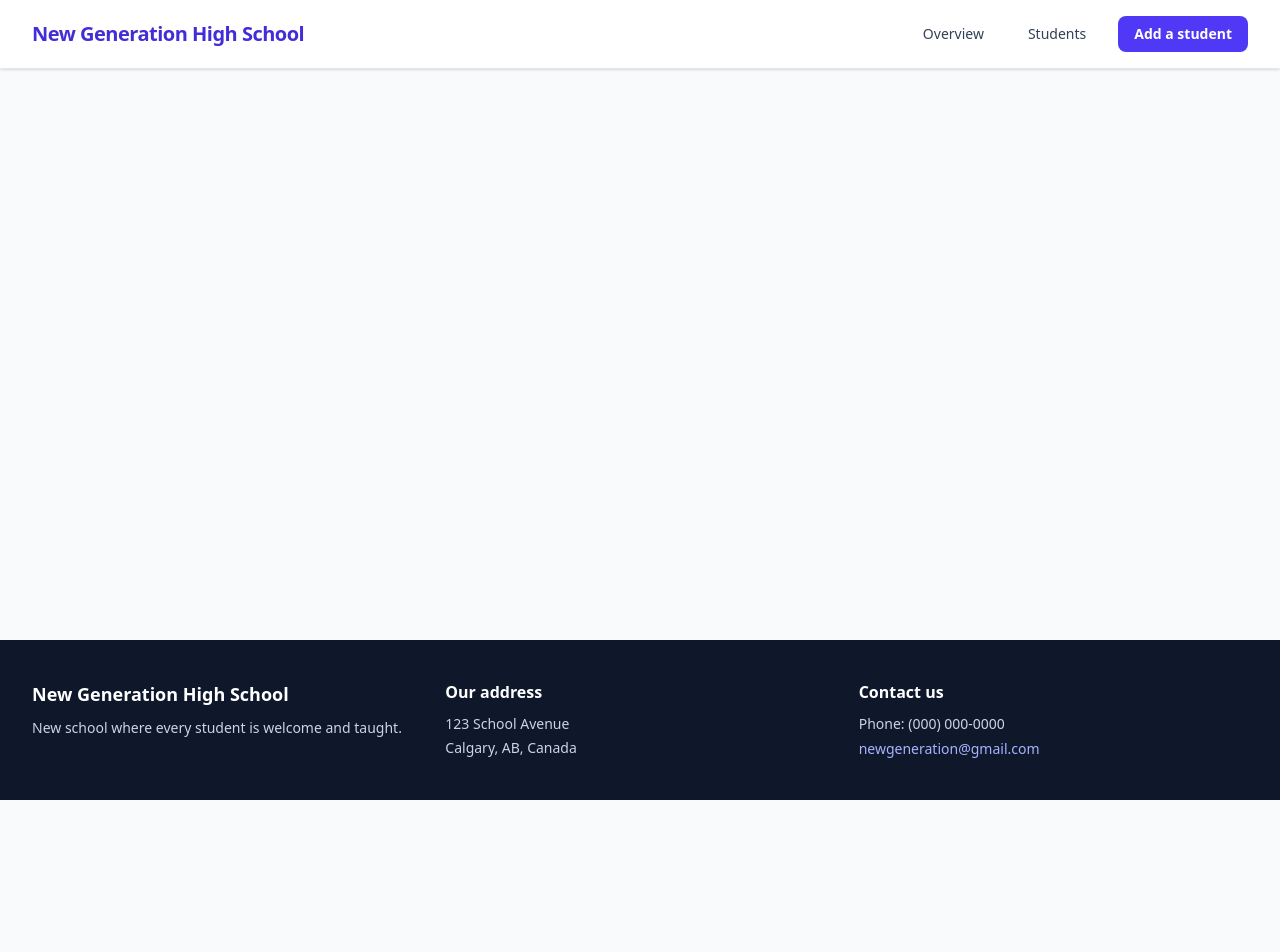
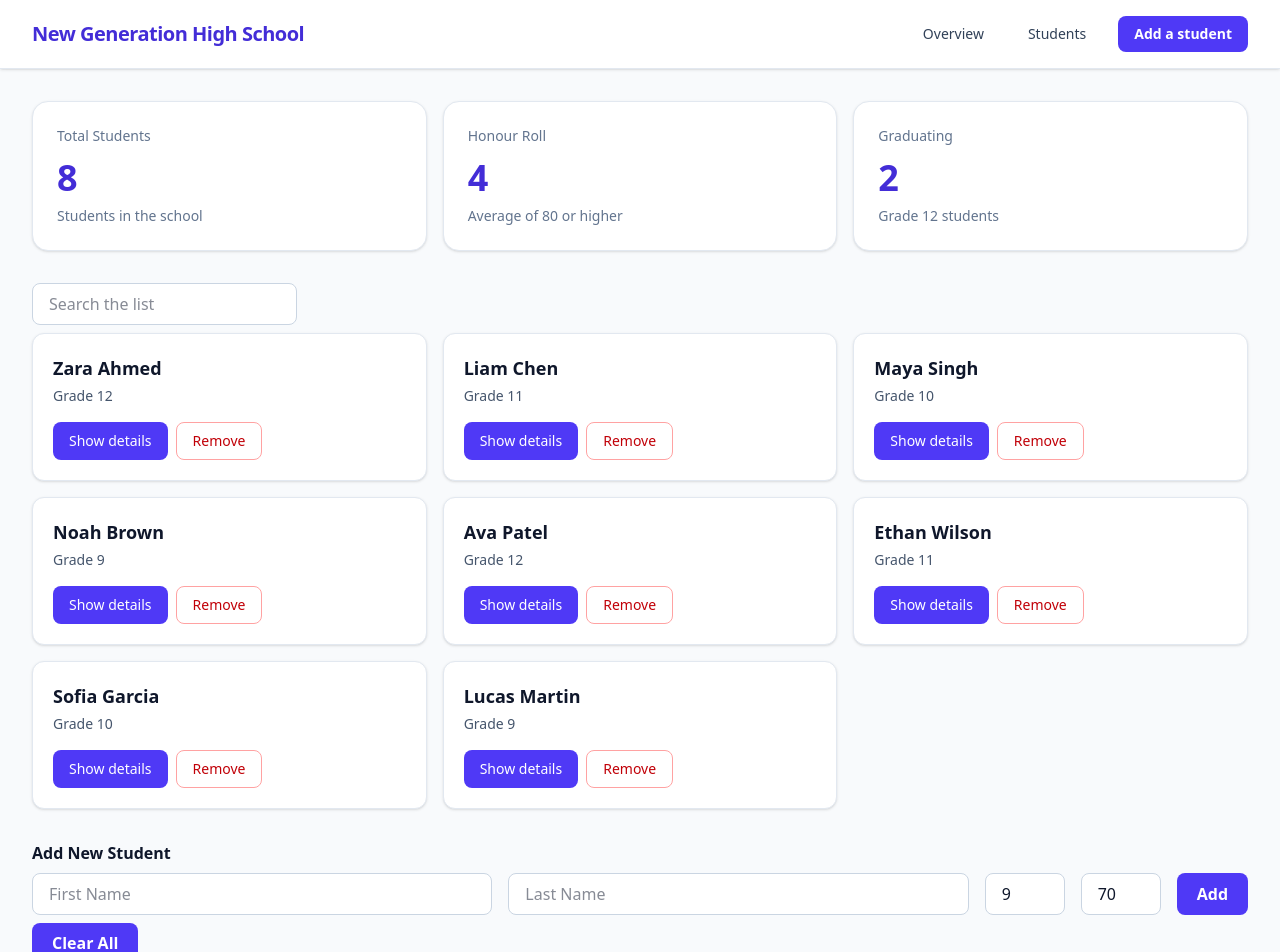
Before and after one commit to Madelaine-png/webdev2-a2, a Next.js app: page / in a window 1280 px wide. Shown: the top 952 px of the page. Before the commit the page ends 800 px from the top, so only its background shows below. Built offline with nearby package versions, Linux system fonts and the light colour scheme.

Commit message:
studentportal, searchbox, and addstudent added, passing all tests

```diff
--- a/app/layout.tsx
+++ b/app/layout.tsx
@@ -4,8 +4,8 @@
  */
 
 import type { Metadata } from "next";
-import Navbar from "@/components/navbar";
-import Footer from "@/components/footer";
+import Navbar from "@/components/Navbar";
+import Footer from "@/components/Footer";
 import "./globals.css";
 
 // Major section: Page metadata
--- a/app/page.tsx
+++ b/app/page.tsx
@@ -1,6 +1,9 @@
+import StudentPortal from "@/components/StudentPortal";
+
 export default function Home() {
   return (
     <main>
+      <StudentPortal/>
     </main>
   );
 }
--- a/components/AddStudent.tsx
+++ b/components/AddStudent.tsx
@@ -0,0 +1,105 @@
+/*
+ * File: AddStudent.tsx
+ * Author: Madelaine Smith
+ * Date: October 30, 2026
+ *
+ * This component has 4 inputs that accept info
+ * for a new students first and last name, as well as
+ * their grade and grade average, when the button is clicked
+ * those props are sent to the student portal to be handled
+ */
+
+"use client";
+import { useState } from "react";
+
+//student props to be passed up
+interface AddStudentProps {
+    onAdd: (
+        firstName: string,
+        lastName: string,
+        grade: number,
+        average: number
+    ) => void;
+}
+
+const AddStudent = ({ onAdd }: AddStudentProps) => {
+    const [firstName, setFirstName] = useState("");
+    const [lastName, setLastName] = useState("");
+    const [grade, setGrade] = useState("9");
+    const [average, setAverage] = useState("70");
+
+    //Handle add button being clicked
+    const handleClick = () => {
+        if(firstName ==="" || lastName ==="") {
+            return;
+        }
+        onAdd(firstName, lastName, Number(grade), Number(average));
+        setFirstName("");
+        setLastName("")
+        setGrade("9");
+        setAverage("70");
+    }
+
+    //Handle first name input being changed
+    const handleFirstNameChange = (event: React.ChangeEvent<HTMLInputElement>) => {
+        setFirstName(event.target.value);
+    }
+
+    //Handle last name input being changed
+    const handleLastNameChange = (event: React.ChangeEvent<HTMLInputElement>) => {
+        setLastName(event.target.value);
+    }
+
+    //Handle grade input being changed
+    const handleGradeChange = (event: React.ChangeEvent<HTMLInputElement>) => {
+        setGrade(event.target.value);
+    }
+
+    //Handle average input being changed
+    const handleAverageChange = (event: React.ChangeEvent<HTMLInputElement>) => {
+        setAverage(event.target.value);
+    }
+
+    return(
+        <div className="flex gap-4 my-2">
+            <input
+                type="text"
+                value={firstName}
+                onChange={handleFirstNameChange}
+                placeholder="First Name"
+                className="flex-1 rounded-lg border bg-white border-slate-300 px-4 py-2
+                text-slate-900 focus:border-indigo-600 focus:outline-none"
+            />
+            <input
+                type="text"
+                value={lastName}
+                onChange={handleLastNameChange}
+                placeholder="Last Name"
+                className="flex-1 rounded-lg border bg-white border-slate-300 px-4 py-2
+                text-slate-900 focus:border-indigo-600 focus:outline-none"
+            />
+            <input
+                type="number"
+                value={grade}
+                onChange={handleGradeChange}
+                className="w-20 rounded-lg border bg-white border-slate-300 px-4 py-2
+                text-slate-900 focus:border-indigo-600 focus:outline-none"
+            />
+            <input
+                type="number"
+                value={average}
+                onChange={handleAverageChange}
+                className="w-20 rounded-lg border bg-white border-slate-300 px-4 py-2
+                text-slate-900 focus:border-indigo-600 focus:outline-none"
+            />
+
+            <button
+                onClick={handleClick}
+                className="rounded-lg bg-indigo-600 px-5 py-2 font-semibold text-white hover:bg-indigo-700">
+                Add
+            </button>
+        </div>
+    )
+}
+
+export default AddStudent;
--- a/components/SearchBox.tsx
+++ b/components/SearchBox.tsx
@@ -0,0 +1,38 @@
+/*
+ * File: SearchBox.tsx
+ * Author: Madelaine Smith
+ * Date: October 30, 2026
+ *
+ * This component is the search box and handles changes to the search
+ * then passes them up to student portal to be handled
+ */
+
+//search props
+interface searchProps {
+    onSearch: (
+        newSearch: string,
+    ) => void;
+}
+
+const SearchBox = ({onSearch}: searchProps) => {
+
+    //Handle new search being entered
+    const handleSearchChange = (event: React.ChangeEvent<HTMLInputElement>) => {
+        onSearch(event.target.value);
+    }
+
+    return(
+        <div className="mt-8 mb-2">
+            <input
+                    type="text"
+                    onChange={handleSearchChange}
+                    placeholder="Search the list"
+                    className="flex-1 rounded-lg border bg-white border-slate-300 px-4 py-2
+                    text-slate-900 focus:border-indigo-600
+                    focus:outline-none"
+                />
+        </div>
+    )
+}
+
+export default SearchBox;
--- a/components/StudentCard.tsx
+++ b/components/StudentCard.tsx
@@ -19,7 +19,7 @@ import type { Student } from "@/data/students";
 // Major section: Props interface
 interface StudentCardProps {
   student: Student;
-  onRemove: (id: number) => void;
+  onRemove: (id: number, grade: number, average: number) => void;
 }
 
 // Major section: Student card component
@@ -70,7 +70,7 @@ const StudentCard = ({ student, onRemove }: StudentCardProps) => {
 
         <button
           type="button"
-          onClick={() => onRemove(student.id)}
+          onClick={() => onRemove(student.id, student.grade, student.average)}
           className="rounded-lg border border-red-300 px-4 py-2 text-sm font-medium text-red-700 hover:bg-red-50"
         >
           Remove
--- a/components/StudentList.tsx
+++ b/components/StudentList.tsx
@@ -18,13 +18,19 @@ import StudentCard from "./StudentCard";
 // Major section: Props interface
 interface StudentListProps {
   students: Student[];
-  onRemove: (id: number) => void;
+  search: string;
+  onRemove: (id: number, grade: number, average: number) => void;
 }
 
 // Major section: Student list component
-const StudentList = ({ students, onRemove }: StudentListProps) => {
+const StudentList = ({ students, search, onRemove }: StudentListProps) => {
+  // Major section: Filter students that match search input
+  const matching = students.filter((student) =>
+        student.lastName.toLowerCase().includes(search.toLowerCase())
+    );
+
   // Major section: Empty student list message
-  if (students.length === 0) {
+  if (matching.length === 0) {
     return (
       <p className="rounded-xl border border-slate-200 bg-white p-6 text-center text-slate-600">
         No students to show.
@@ -35,7 +41,7 @@ const StudentList = ({ students, onRemove }: StudentListProps) => {
   // Major section: Display student cards
   return (
     <div className="grid grid-cols-1 gap-4 sm:grid-cols-2 lg:grid-cols-3">
-      {students.map((student) => (
+      {matching.map((student) => (
         <StudentCard
           key={student.id}
           student={student}
--- a/components/StudentPortal.tsx
+++ b/components/StudentPortal.tsx
@@ -0,0 +1,82 @@
+/*
+ * File: StudentPortal.tsx
+ * Author: Madelaine Smith
+ * Date: October 30, 2026
+ *
+ * This component draws the stats panel, student, and add a student input section.
+ * It owns the student data as well as the search data and handles all
+ * changes to the student list
+ */
+
+"use client";
+import { useState } from "react";
+
+import {Student} from "@/data/students";
+import {startingStudents} from "@/data/students";
+import AddStudent from "@/components/AddStudent";
+import SearchBox from "./SearchBox";
+import StatsPanel from "@/components/StatsPanel";
+import StudentList from "@/components/StudentList";
+
+const StudentPortal = () => {
+    const [students, setStudents] = useState<Student[]>(startingStudents);
+    const [search, setSearch] = useState("");
+    const [honourRollCount, setHonourRollCount] = useState(4);
+    const [graduatingCount, setGraduatingCount] = useState(2);
+
+    //Handle new search being entered
+    const handleSearch = (newSearch: string) => {
+        setSearch(newSearch);
+    }
+
+    //Handle add button being clicked
+    const handleAdd = (firstName: string, lastName: string, grade: number, average: number) => {
+        const newStudent = {id: Date.now(), firstName: firstName, lastName: lastName, grade: grade, average: average};
+        setStudents([...students, newStudent]);
+        if(average >= 80) {
+            setHonourRollCount(honourRollCount+1);
+        }
+        if(grade === 12) {
+            setGraduatingCount(graduatingCount+1);
+        }
+    }
+
+    //Handle remove button being clicked
+    const handleRemove = (id: number, grade: number, average: number) => {
+        setStudents(students.filter((student) => student.id !== id));
+        if(average >= 80) {
+            setHonourRollCount(honourRollCount-1);
+        }
+        if(grade === 12) {
+            setGraduatingCount(graduatingCount-1);
+        }
+    };
+
+    //Handle clear all button being clicked
+    const handleClear = () => {
+        setStudents([]);
+        setHonourRollCount(0);
+        setGraduatingCount(0);
+    };
+
+    return(
+        <div>
+            <StatsPanel totalStudents={students.length} honourRollCount={Number(honourRollCount)} graduatingCount={graduatingCount}/>
+            <SearchBox onSearch={handleSearch}/>
+            <StudentList students={students} search={search} onRemove={handleRemove}/>
+
+            <h2 className=" pt-8 font-semibold">
+                Add New Student
+            </h2>
+            <AddStudent onAdd={handleAdd}/>
+
+            <button
+                onClick={handleClear}
+                className="rounded-lg bg-indigo-600 px-5 py-2 font-semibold text-white hover:bg-indigo-700">
+                Clear All
+            </button>
+        </div>
+    )
+}
+
+export default StudentPortal;
--- a/data/students.ts
+++ b/data/students.ts
@@ -20,7 +20,7 @@ export interface Student {
 }
 
 // Major section: Initial student data
-export const students: Student[] = [
+export const startingStudents: Student[] = [
   { id: 1, firstName: "Zara", lastName: "Ahmed", grade: 12, average: 92 },
   { id: 2, firstName: "Liam", lastName: "Chen", grade: 11, average: 85 },
   { id: 3, firstName: "Maya", lastName: "Singh", grade: 10, average: 78 },
```
